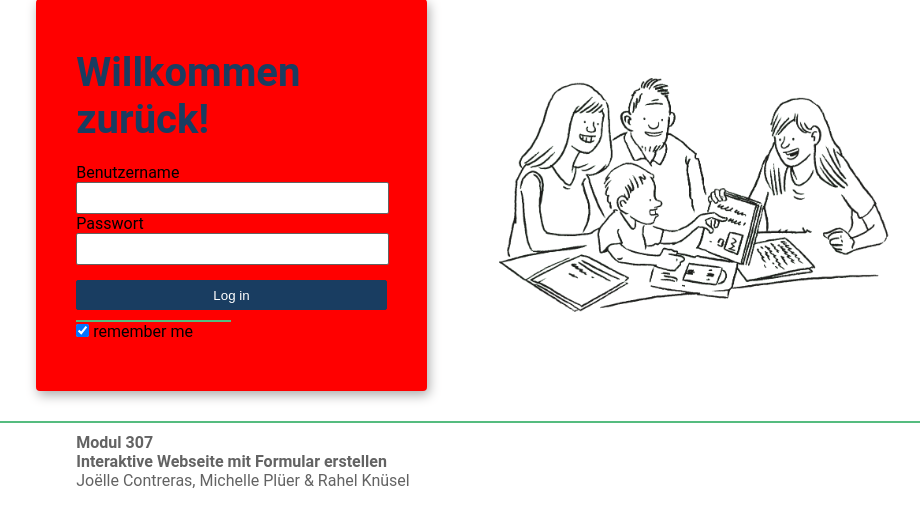
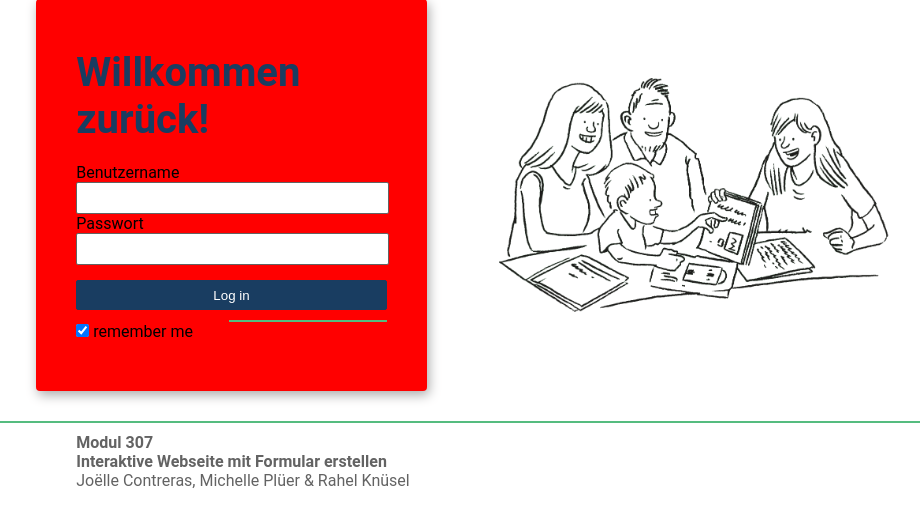
Before and after one commit to miminapl/307-onlineformular, a PHP site: page / in a window 1280 px wide. Shown: the part 162-672 px from the top of the page, without its empty margins (157-1077 px from the left). Run offline with PHP 8.4, Linux system fonts and the light colour scheme.

Commit message:
put hr on the right side

```diff
--- a/main.css
+++ b/main.css
@@ -12,9 +12,14 @@ body{
 hr{
     border: 1px solid #55BC7F;
 }
-.HrHalf{
+.HrHalf hr{
     width: 50%;
     margin-top: 1rem;
+}
+.HrHalf{
+    display: flex;
+    flex-direction: row;
+    justify-content: flex-end;
 }
 nav{
     display: flex;
```
